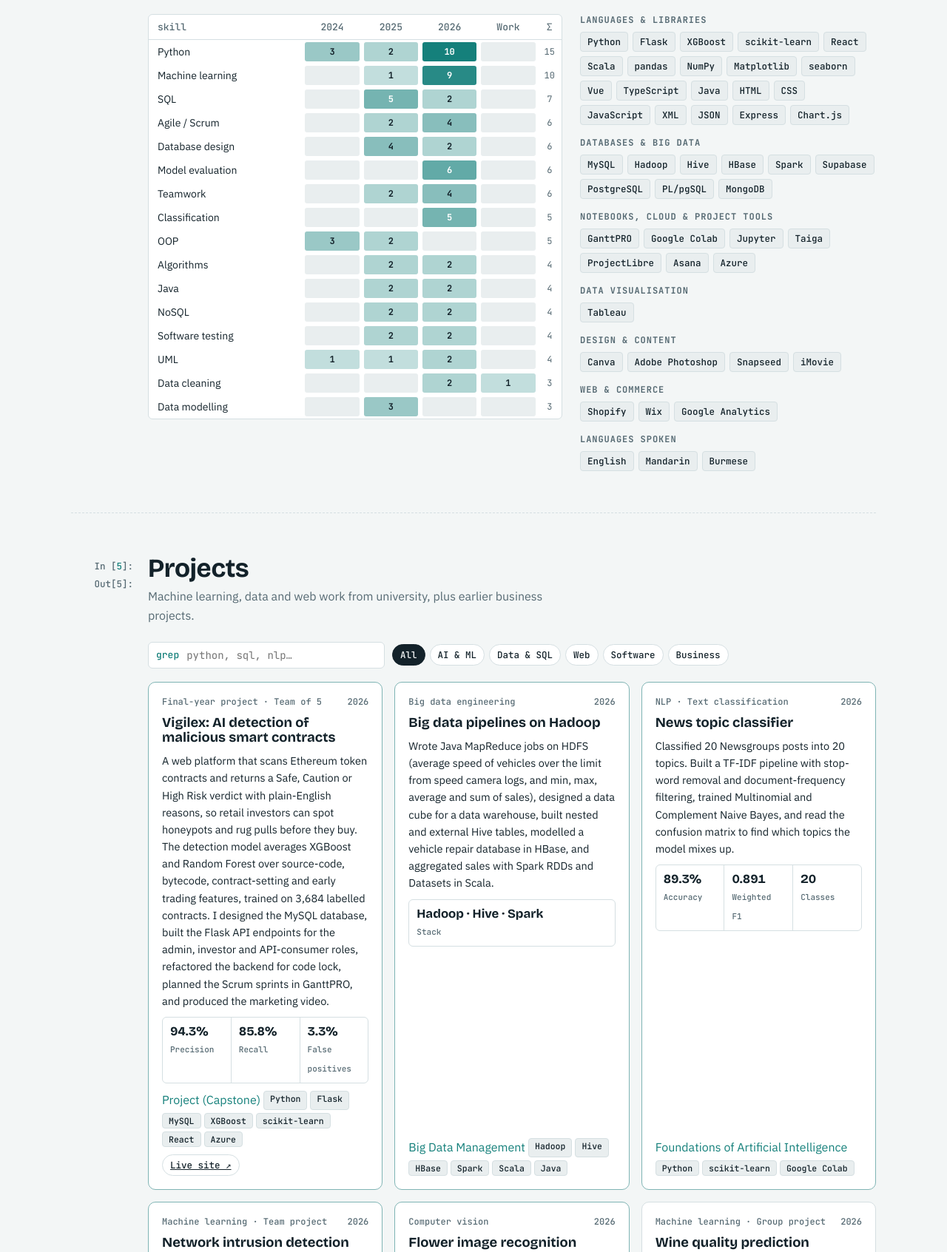
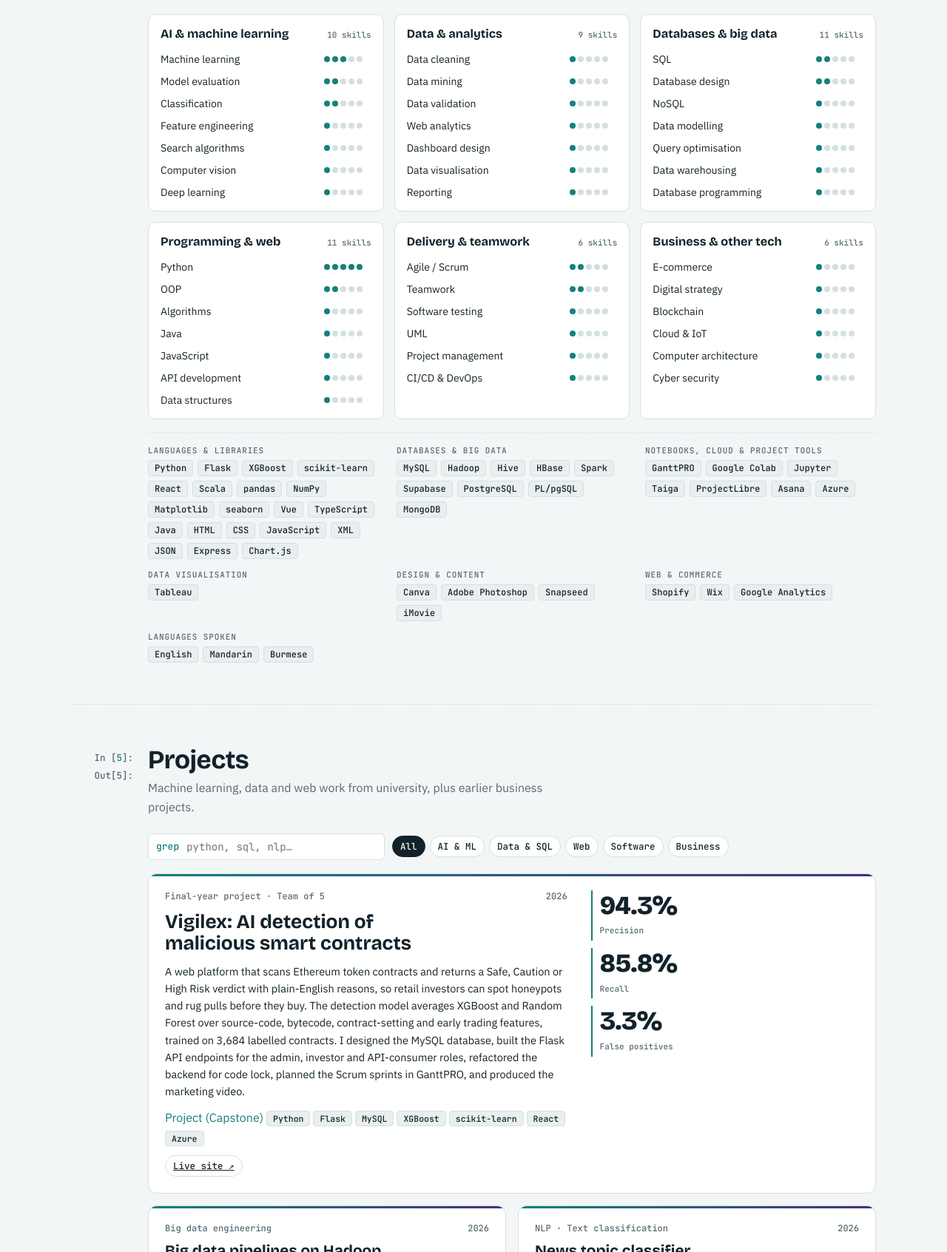
Before and after one commit to akamanlev/akamanlev.github.io, a plain HTML site: page index.html in a window 1280 px wide. Shown: the part 2206-3899 px from the top of the page at 74% size. Drawn offline with nearby package versions, Linux system fonts and the light colour scheme.

Commit message:
Redesign Skills, Projects and Education sections
Co-Authored-By: Claude Opus 5.5 <noreply@anthropic.com>
Claude-Session: https://claude.ai/code/session_013h4VqxE54rVxcQsoDLQ6Sd

```diff
--- a/data.js
+++ b/data.js
@@ -31,19 +31,19 @@ window.PORTFOLIO = {
 
   education: [
     {
-      school: "SIM – University of Wollongong (UOW)",
+      school: "SIM – University of Wollongong (UOW)", badge: "UOW",
       award: "Bachelor of Computer Science, Big Data major",
       period: "2024 – Feb 2027 (expected)",
       note: "Coursework spans machine learning, big data mining and management, databases and software engineering, ending with the Vigilex capstone."
     },
     {
-      school: "Nanyang Polytechnic",
+      school: "Nanyang Polytechnic", badge: "NYP",
       award: "Diploma in Business Management",
       period: "2020 – 2023",
       note: "Specialised in Digital Communications and E-commerce & Retail Management."
     },
     {
-      school: "Mayflower Secondary School",
+      school: "Mayflower Secondary School", badge: "MSS",
       award: "GCE O-Level",
       period: "2016 – 2019",
       note: "President of the Chinese Dance Club; SYF 2017 Certificate of Distinction; Merit Award for Leaders."
--- a/index.html
+++ b/index.html
@@ -162,40 +162,60 @@ table.df{width:100%;border-collapse:collapse;font:400 13.5px var(--font-mono);fo
 .subj .more p{margin:0 0 8px}
 .subj .more .row2{display:flex;flex-wrap:wrap;gap:4px;margin-bottom:6px;align-items:center}
 .subj .more .lbl{font:500 11px var(--font-mono);color:var(--muted);margin-right:4px}
-/* skills heatmap */
-.skills-grid{display:grid;grid-template-columns:minmax(0,1.4fr) minmax(0,1fr);gap:24px;align-items:start}
-@media (max-width:900px){ .skills-grid{grid-template-columns:minmax(0,1fr)} }
-.heat{border:1px solid var(--line);border-radius:var(--r);background:var(--surface);overflow-x:auto}
-.heat table{border-collapse:collapse;width:100%;font:400 13px var(--font-mono)}
-.heat th{font-weight:500;color:var(--muted);padding:8px 6px;text-align:center;white-space:nowrap;border-bottom:1px solid var(--line)}
-.heat th:first-child{text-align:left;padding-left:12px}
-.heat td{padding:3px;text-align:center}
-.heat td.sk{text-align:left;padding:4px 12px;white-space:nowrap;font-family:var(--font-body);font-size:14px}
-.heat tr:hover td.sk{color:var(--accent)}
-.heat tr{cursor:pointer}
-.cellbox{height:26px;min-width:44px;border-radius:3px;display:flex;align-items:center;justify-content:center;font-size:12px;font-weight:700;font-variant-numeric:tabular-nums}
-.toolbox{display:flex;flex-direction:column;gap:16px}
-.toolbox h3{font:700 12px var(--font-mono);text-transform:uppercase;letter-spacing:.08em;color:var(--muted);margin-bottom:8px}
-.toolbox .chips .tag{font-size:12.5px;padding:4px 9px}
+/* skills */
+.skillcats{display:grid;grid-template-columns:repeat(auto-fill,minmax(250px,1fr));gap:14px}
+.scat{background:var(--surface);border:1px solid var(--line);border-radius:10px;padding:16px 16px 10px}
+.scat h3{display:flex;justify-content:space-between;align-items:baseline;font:700 1.02rem var(--font-display);margin-bottom:10px}
+.scat h3 span{font:500 11px var(--font-mono);color:var(--muted)}
+.srow{display:flex;align-items:center;justify-content:space-between;gap:10px;width:100%;padding:6px 6px;margin:0 -6px;border:0;border-radius:5px;background:none;color:var(--fg);font:400 14px var(--font-body);text-align:left;cursor:pointer}
+.srow:hover{background:var(--sunken)} .srow:hover .nm{color:var(--accent)}
+.dots{display:flex;gap:3px;flex:none}
+.dots i{width:8px;height:8px;border-radius:50%;background:var(--line)}
+.dots i.on{background:var(--accent)}
+.toolstrip{margin-top:18px;display:grid;grid-template-columns:repeat(auto-fit,minmax(260px,1fr));gap:14px 24px;padding-top:16px;border-top:1px dashed var(--line)}
+.toolstrip h4{margin:0 0 6px;font:500 11px var(--font-mono);letter-spacing:.08em;text-transform:uppercase;color:var(--muted)}
+.toolstrip .chips .tag{font-size:12px}
+.legend-note{font:400 12px var(--font-mono);color:var(--muted);display:flex;align-items:center;gap:8px;margin-top:10px}
 
 /* projects */
 .toolbar{display:flex;flex-wrap:wrap;gap:10px;align-items:center;margin-bottom:18px}
 .search{display:flex;align-items:center;gap:8px;border:1px solid var(--line);background:var(--surface);border-radius:var(--r);padding:0 10px;height:36px;flex:1 1 220px;max-width:320px}
 .search span{font:500 13px var(--font-mono);color:var(--accent)}
 .search input{border:0;outline:0;background:transparent;color:var(--fg);font:400 14px var(--font-mono);width:100%;min-width:0}
-.grid{display:grid;grid-template-columns:repeat(auto-fill,minmax(290px,1fr));gap:16px}
-.card{display:flex;flex-direction:column;gap:10px;background:var(--surface);border:1px solid var(--line);border-radius:10px;padding:18px}
-.card.feat{border-color:color-mix(in srgb,var(--accent) 45%,var(--line))}
-.card .meta{display:flex;justify-content:space-between;gap:8px;font:500 12px var(--font-mono);color:var(--muted)}
-.card p{margin:0;font-size:14.5px}
-.metrics{display:flex;flex-wrap:wrap;gap:0;border:1px solid var(--line);border-radius:var(--r);overflow:hidden}
-.metrics div{flex:1 1 0;padding:8px 10px;border-right:1px solid var(--line);min-width:0}
-.metrics div:last-child{border-right:0}
-.metrics b{display:block;font:700 1.05rem var(--font-display);font-variant-numeric:tabular-nums;white-space:nowrap;overflow:hidden;text-overflow:ellipsis}
-.metrics span{font:500 11px var(--font-mono);color:var(--muted)}
-.card .tags{display:flex;flex-wrap:wrap;gap:4px;margin-top:auto}
 .pill{font:600 11px var(--font-mono);padding:2px 8px;border-radius:99px;background:color-mix(in srgb,var(--accent) 16%,transparent);color:var(--accent)}
 .empty{grid-column:1/-1;font:400 14px var(--font-mono);color:var(--muted);padding:24px;border:1px dashed var(--line);border-radius:var(--r);text-align:center}
+.sub-h{font:500 11.5px var(--font-mono);letter-spacing:.08em;text-transform:uppercase;color:var(--muted);margin:26px 0 10px}
+.bento{display:grid;grid-template-columns:repeat(2,minmax(0,1fr));gap:16px}
+@media (max-width:760px){ .bento{grid-template-columns:minmax(0,1fr)} }
+.feat{display:flex;flex-direction:column;gap:12px;background:var(--surface);border:1px solid var(--line);border-radius:12px;padding:22px;position:relative;overflow:hidden}
+.feat::after{content:"";position:absolute;inset:0 0 auto;height:3px;background:linear-gradient(90deg,var(--accent),var(--accent-2))}
+.feat.hero-p{grid-column:1/-1;display:grid;grid-template-columns:minmax(0,1.5fr) minmax(0,1fr);gap:22px 32px;align-items:start}
+@media (max-width:760px){ .feat.hero-p{grid-template-columns:minmax(0,1fr)} }
+.feat .kind{font:500 12px var(--font-mono);color:var(--muted);display:flex;justify-content:space-between;gap:8px}
+.feat h3{font-size:1.3rem}
+.feat.hero-p h3{font-size:1.65rem}
+.feat p{margin:0;font-size:14.5px}
+.bignums{display:grid;grid-template-columns:repeat(auto-fit,minmax(90px,1fr));gap:10px}
+.bignums div{border-left:2px solid var(--accent);padding:2px 0 2px 10px;min-width:0}
+.bignums b{display:block;font:800 1.5rem/1.1 var(--font-display);letter-spacing:-.02em;font-variant-numeric:tabular-nums;white-space:nowrap;overflow:hidden;text-overflow:ellipsis}
+.feat.hero-p .bignums{grid-template-columns:minmax(0,1fr)}
+.feat.hero-p .bignums b{font-size:2.2rem}
+.bignums span{font:500 11px var(--font-mono);color:var(--muted)}
+.tagrow{display:flex;flex-wrap:wrap;gap:4px;align-items:center;margin-top:auto}
+.plist{border:1px solid var(--line);border-radius:10px;background:var(--surface);overflow:hidden}
+.prow{border-bottom:1px solid var(--line)} .prow:last-child{border-bottom:0}
+.prow>button{display:grid;grid-template-columns:52px minmax(0,1fr) auto 18px;gap:14px;align-items:center;width:100%;padding:13px 16px;background:none;border:0;color:var(--fg);font:inherit;text-align:left;cursor:pointer}
+.prow>button:hover{background:var(--sunken)}
+.prow .yr{font:500 12.5px var(--font-mono);color:var(--muted)}
+.prow .tt b{display:block;font-weight:600;font-size:15px}
+.prow .tt span{font:500 12px var(--font-mono);color:var(--muted)}
+.prow .tl{display:flex;gap:4px;flex-wrap:wrap;justify-content:flex-end}
+.prow .chev{color:var(--muted);transition:transform .2s}
+.prow[aria-expanded="true"] .chev{transform:rotate(90deg)}
+.prow .body{display:none;padding:0 16px 16px 82px;font-size:14.5px}
+.prow[aria-expanded="true"] .body{display:block}
+.prow .body p{margin:0 0 10px;max-width:72ch}
+@media (max-width:640px){ .prow>button{grid-template-columns:44px minmax(0,1fr) 18px} .prow .tl{display:none} .prow .body{padding-left:16px} }
 
 /* experience */
 .timeline{display:flex;flex-direction:column;border-left:2px solid var(--line);margin-left:6px}
@@ -206,10 +226,19 @@ table.df{width:100%;border-collapse:collapse;font:400 13.5px var(--font-mono);fo
 .job h3{margin:2px 0 6px}
 .job h3 small{font:500 14px var(--font-body);color:var(--muted)}
 .job ul{margin:0;padding-left:18px;max-width:70ch}
-.edu{display:grid;grid-template-columns:repeat(auto-fit,minmax(260px,1fr));gap:16px;margin-top:8px}
-.edu div{border-top:2px solid var(--fg);padding-top:10px}
-.edu .when{font:500 12px var(--font-mono);color:var(--muted)}
-.edu p{margin:6px 0 0;font-size:14.5px;color:var(--muted)}
+.edu{display:grid;grid-template-columns:repeat(3,minmax(0,1fr));gap:16px;margin-top:10px;position:relative}
+@media (max-width:900px){ .edu{grid-template-columns:minmax(0,1fr)} }
+.educ{display:flex;flex-direction:column;gap:6px;background:var(--surface);border:1px solid var(--line);border-radius:12px;padding:18px}
+.educ.now{border-color:var(--accent);box-shadow:0 0 0 3px color-mix(in srgb,var(--accent) 14%,transparent)}
+.educ .top{display:flex;align-items:center;gap:12px;margin-bottom:4px}
+.badge{flex:none;width:46px;height:46px;border-radius:10px;display:grid;place-items:center;font:800 13px var(--font-display);letter-spacing:.02em;background:var(--sunken);color:var(--fg);border:1px solid var(--line)}
+.educ.now .badge{background:var(--accent);color:var(--accent-ink);border-color:var(--accent)}
+.educ .when{font:500 12px var(--font-mono);color:var(--muted)}
+.educ h3{font-size:1.08rem}
+.educ .sch{font-weight:500}
+.educ p{margin:4px 0 0;font-size:14px;color:var(--muted)}
+.edu-h{display:flex;align-items:baseline;gap:12px;margin:34px 0 4px}
+.edu-h h3{font-size:1.35rem}
 
 /* activities */
 .acts{display:grid;grid-template-columns:repeat(auto-fill,minmax(240px,1fr));gap:12px 24px}
@@ -343,14 +372,12 @@ transcript.<span class="k">describe</span>()</div>
     <div>
       <div class="head">
         <div>
-          <h2>Skills, with evidence</h2>
-          <p>Each cell counts the subjects, projects and jobs where I used a skill, by year. Click a skill to see the projects behind it.</p>
+          <h2>Skills</h2>
+          <p>Grouped by what I use them for. The dots show how many subjects, projects and jobs I've used each skill in. Click a skill to see the projects behind it.</p>
         </div>
       </div>
-      <div class="skills-grid">
-        <div class="heat" id="heat"></div>
-        <div class="toolbox" id="toolbox"></div>
-      </div>
+      <div class="skillcats" id="skillcats"></div>
+      <div class="toolstrip" id="toolbox"></div>
     </div>
   </section>
 
@@ -368,7 +395,7 @@ transcript.<span class="k">describe</span>()</div>
         <label class="search" for="q"><span>grep</span><input id="q" type="search" placeholder="python, sql, nlp…" autocomplete="off"></label>
         <div class="chips" id="projChips" role="group" aria-label="Filter projects"></div>
       </div>
-      <div class="grid" id="cards"></div>
+      <div id="cards"></div>
     </div>
   </section>
 
@@ -407,7 +434,7 @@ transcript.<span class="k">describe</span>()</div>
     <div>
       <div class="head"><div><h2>Experience</h2><p>Reporting, e-commerce and customer-facing roles that taught me what the people using data actually need.</p></div></div>
       <div class="timeline" id="jobs"></div>
-      <h3 style="margin:28px 0 6px">Education</h3>
+      <div class="edu-h"><h3>Education</h3></div>
       <div class="edu" id="edu"></div>
     </div>
   </section>
@@ -552,24 +579,26 @@ D.experience.forEach(function(x){ (x.skills||[]).forEach(function(s){ add(s,"Wor
 function total(s){ return cols.reduce(function(a,c){return a+((ev[s][c]||[]).length);},0); }
 var skillRows=Object.keys(ev).sort(function(a,b){return total(b)-total(a) || a.localeCompare(b);}).slice(0,16);
 var maxC=1; skillRows.forEach(function(s){ cols.forEach(function(c){ maxC=Math.max(maxC,(ev[s][c]||[]).length); }); });
+var SKCATS=[
+  ["AI & machine learning",["Machine learning","Deep learning","Classification","NLP","Computer vision","Model evaluation","Feature engineering","Search algorithms","Explainable AI","Knowledge representation"]],
+  ["Data & analytics",["Data cleaning","Data mining","Data visualisation","Dashboard design","Web analytics","Reporting","Data validation","Spatial data","Text processing"]],
+  ["Databases & big data",["SQL","NoSQL","Database design","Data modelling","Query optimisation","Database programming","Database security","Data warehousing","Dimensional modelling","MapReduce","Distributed processing"]],
+  ["Programming & web",["Python","Java","OOP","Algorithms","Data structures","Complexity analysis","Simulation","HTML / CSS","JavaScript","XML / JSON","API development"]],
+  ["Delivery & teamwork",["Agile / Scrum","Teamwork","UML","Software testing","CI/CD & DevOps","Project management","Requirements analysis"]]
+];
 function drawHeat(){
-  var t='<table><thead><tr><th>skill</th>'+cols.map(function(c){return "<th>"+c+"</th>";}).join("")+'<th>Σ</th></tr></thead><tbody>';
-  skillRows.forEach(function(s){
-    t+='<tr data-s="'+esc(s)+'" tabindex="0"><td class="sk">'+esc(s)+'</td>';
-    cols.forEach(function(c){
-      var n=(ev[s][c]||[]).length, pct=n?Math.round(18+82*n/maxC):0;
-      var bg=n?"color-mix(in srgb, var(--accent) "+pct+"%, var(--surface))":"var(--sunken)";
-      var fg=pct>55?"var(--accent-ink)":"var(--fg)";
-      t+='<td><div class="cellbox" title="'+esc(n?(ev[s][c].join(", ")):"none")+'" style="background:'+bg+';color:'+fg+'">'+(n||"")+'</div></td>';
-    });
-    t+='<td class="mono" style="color:var(--muted);font-size:12px">'+total(s)+'</td></tr>';
-  });
-  t+='</tbody></table>';
-  $("#heat").innerHTML=t;
-  $("#heat").querySelectorAll("tr[data-s]").forEach(function(tr){
-    function go(){ filterSkill(tr.dataset.s); scrollToId("projects"); }
-    tr.addEventListener("click", go); tr.addEventListener("keydown", function(e){ if(e.key==="Enter") go(); });
-  });
+  var placed={}; SKCATS.forEach(function(c){ c[1].forEach(function(k){ placed[k]=1; }); });
+  var cats=SKCATS.map(function(c){ return [c[0], c[1].filter(function(k){return ev[k];})]; });
+  var rest=Object.keys(ev).filter(function(k){return !placed[k];}); if(rest.length) cats.push(["Business & other tech", rest]);
+  var maxT=Math.max.apply(null,Object.keys(ev).map(total));
+  $("#skillcats").innerHTML=cats.filter(function(c){return c[1].length;}).map(function(c){
+    var list=c[1].slice().sort(function(a,b){return total(b)-total(a)||a.localeCompare(b);}).slice(0,7);
+    return '<div class="scat"><h3>'+esc(c[0])+'<span>'+c[1].length+' skills</span></h3>'+list.map(function(k){
+      var t=total(k), on=Math.max(1,Math.round(5*t/maxT)), src=[]; cols.forEach(function(cc){ src=src.concat(ev[k][cc]||[]); });
+      return '<button type="button" class="srow" data-s="'+esc(k)+'" title="'+esc("Used in: "+src.join(", "))+'"><span class="nm">'+esc(k)+'</span><span class="dots" aria-label="'+t+' uses">'+[0,1,2,3,4].map(function(i){return '<i class="'+(i<on?"on":"")+'"></i>';}).join("")+'</span></button>';
+    }).join("")+'</div>';
+  }).join("");
+  $("#skillcats").querySelectorAll(".srow").forEach(function(b){ b.addEventListener("click",function(){ filterSkill(b.dataset.s); scrollToId("projects"); }); });
 }
 (function toolbox(){
   var tools={}; mods.concat(D.projects).forEach(function(x){ (x.tools||[]).forEach(function(t){ tools[t]=1; }); });
@@ -579,7 +608,7 @@ function drawHeat(){
               ["Notebooks, cloud & project tools", Object.keys(tools).filter(function(t){return ["Google Colab","Jupyter","Azure","ProjectLibre","Asana","GanttPRO","Taiga"].indexOf(t)>-1;})]];
   Object.keys(D.otherSkills||{}).forEach(function(k){ groups.push([k, D.otherSkills[k]]); });
   groups.push(["Languages spoken", P.languages]);
-  $("#toolbox").innerHTML = groups.filter(function(g){return g[1].length;}).map(function(g){ return "<div><h3>"+esc(g[0])+'</h3><div class="chips">'+g[1].map(function(t){return '<span class="tag">'+esc(t)+"</span>";}).join("")+"</div></div>"; }).join("");
+  $("#toolbox").innerHTML = groups.filter(function(g){return g[1].length;}).map(function(g){ return "<div><h4>"+esc(g[0])+'</h4><div class="chips">'+g[1].map(function(t){return '<span class="tag">'+esc(t)+"</span>";}).join("")+"</div></div>"; }).join("");
 })();
 
 /* ---------- projects ---------- */
@@ -596,27 +625,41 @@ function renderChips(){
 $("#projChips").addEventListener("click", function(e){ var b=e.target.closest(".chip"); if(!b) return; if(b.dataset.c==="__skill"){ pskill=null; } else { pskill=null; pcat=b.dataset.c; } renderChips(); renderCards(); });
 $("#q").addEventListener("input", renderCards);
 function filterSkill(s){ pskill=s; pcat="All"; $("#q").value=""; renderChips(); renderCards(); }
+var openProj=null;
+function tagsHtml(p){ return (p.module?'<button type="button" class="tag linkish" style="text-decoration:none;color:var(--accent)" data-m="'+p.module+'">'+esc(modName(p.module))+'</button>':'')+(p.tools||[]).map(function(t){return '<span class="tag">'+esc(t)+'</span>';}).join(""); }
+function linksHtml(p){ return (p.links&&p.links.length?'<div class="chips">'+p.links.map(function(l){return '<a class="chip" href="'+esc(l.url)+'" target="_blank" rel="noopener">'+esc(l.label)+' ↗</a>';}).join("")+'</div>':''); }
 function renderCards(){
   var q=$("#q").value.trim().toLowerCase();
   var list=D.projects.filter(function(p){
     if(pskill && (p.skills||[]).indexOf(pskill)<0) return false;
     if(!pskill && pcat!=="All" && !(p.skills||[]).some(function(s){return CATS[pcat].indexOf(s)>-1;})) return false;
     if(q && projText(p).indexOf(q)<0) return false; return true;
-  }).sort(function(a,b){ return (b.featured?1:0)-(a.featured?1:0) || b.year-a.year; });
+  });
   var g=$("#cards");
   if(!list.length){ g.innerHTML='<div class="empty">No projects match. Clear the filter to see all '+D.projects.length+'.</div>'; return; }
-  g.innerHTML=list.map(function(p){
-    return '<article class="card'+(p.featured?" feat":"")+'" id="p-'+p.id+'">'+
-      '<div class="meta"><span>'+esc(p.kind||"")+'</span><span>'+(p.status?'<span class="pill">'+esc(p.status)+'</span> ':'')+p.year+'</span></div>'+
-      '<h3>'+esc(p.title)+'</h3><p>'+esc(p.summary)+'</p>'+
-      (p.metrics&&p.metrics.length?'<div class="metrics">'+p.metrics.map(function(x){return '<div><b title="'+esc(x.v)+'">'+esc(x.v)+'</b><span>'+esc(x.k)+'</span></div>';}).join("")+'</div>':'')+
-      '<div class="tags">'+(p.module?'<button type="button" class="tag linkish" style="text-decoration:none;color:var(--accent)" data-m="'+p.module+'">'+esc(modName(p.module))+'</button>':'')+(p.tools||[]).map(function(t){return '<span class="tag">'+esc(t)+'</span>';}).join("")+'</div>'+
-      (p.links&&p.links.length?'<div class="chips">'+p.links.map(function(l){return '<a class="chip" href="'+esc(l.url)+'" target="_blank" rel="noopener">'+esc(l.label)+' ↗</a>';}).join("")+'</div>':'')+
-      '</article>';
-  }).join("");
+  var feat=list.filter(function(p){return p.featured;}).sort(function(a,b){ return (b.id==="vigilex")-(a.id==="vigilex") || b.year-a.year; });
+  var rest=list.filter(function(p){return !p.featured;}).sort(function(a,b){ return b.year-a.year || (a.title<b.title?-1:1); });
+  var html='';
+  if(feat.length){
+    html+='<div class="bento">'+feat.map(function(p,i){
+      var hero=(i===0 && feat.length%2===1);
+      var nums=(p.metrics||[]).length?'<div class="bignums">'+p.metrics.map(function(x){return '<div><b title="'+esc(x.v)+'">'+esc(x.v)+'</b><span>'+esc(x.k)+'</span></div>';}).join("")+'</div>':'';
+      var main='<div class="kind"><span>'+esc(p.kind||"")+'</span><span>'+(p.status?'<span class="pill">'+esc(p.status)+'</span> ':'')+p.year+'</span></div><h3>'+esc(p.title)+'</h3><p>'+esc(p.summary)+'</p>';
+      if(hero) return '<article class="feat hero-p" id="p-'+p.id+'"><div style="display:flex;flex-direction:column;gap:12px;min-width:0">'+main+'<div class="tagrow">'+tagsHtml(p)+'</div>'+linksHtml(p)+'</div>'+nums+'</article>';
+      return '<article class="feat" id="p-'+p.id+'">'+main+nums+'<div class="tagrow">'+tagsHtml(p)+'</div>'+linksHtml(p)+'</article>';
+    }).join("")+'</div>';
+  }
+  if(rest.length){
+    html+='<div class="sub-h">'+(feat.length?'More projects':'Projects')+' · '+rest.length+'</div><div class="plist">'+rest.map(function(p){
+      return '<div class="prow" id="p-'+p.id+'" aria-expanded="'+(openProj===p.id)+'"><button type="button" data-open="'+p.id+'" aria-controls="pb-'+p.id+'"><span class="yr">'+p.year+'</span><span class="tt"><b>'+esc(p.title)+'</b><span>'+esc(p.kind||"")+'</span></span><span class="tl">'+(p.tools||[]).slice(0,3).map(function(t){return '<span class="tag">'+esc(t)+'</span>';}).join("")+'</span><span class="chev" aria-hidden="true">›</span></button>'+
+        '<div class="body" id="pb-'+p.id+'"><p>'+esc(p.summary)+'</p><div class="tagrow">'+tagsHtml(p)+'</div>'+linksHtml(p)+'</div></div>';
+    }).join("")+'</div>';
+  }
+  g.innerHTML=html;
   g.querySelectorAll("[data-m]").forEach(function(b){ b.addEventListener("click", function(){ openModule(b.dataset.m); }); });
+  g.querySelectorAll("[data-open]").forEach(function(b){ b.addEventListener("click", function(){ var id=b.dataset.open; openProj = openProj===id?null:id; g.querySelectorAll(".prow").forEach(function(r){ r.setAttribute("aria-expanded", String(r.id==="p-"+openProj)); }); }); });
 }
-function showProject(id){ pskill=null; pcat="All"; $("#q").value=""; renderChips(); renderCards(); var el=document.getElementById("p-"+id); if(el){ el.scrollIntoView({block:"center",behavior:"smooth"}); el.animate&&el.animate([{boxShadow:"0 0 0 3px "+css("--accent")},{boxShadow:"0 0 0 0 transparent"}],{duration:1400}); } }
+function showProject(id){ pskill=null; pcat="All"; $("#q").value=""; openProj=id; renderChips(); renderCards(); var el=document.getElementById("p-"+id); if(el){ el.scrollIntoView({block:"center",behavior:"smooth"}); el.animate&&el.animate([{boxShadow:"0 0 0 3px "+css("--accent")},{boxShadow:"0 0 0 0 transparent"}],{duration:1400}); } }
 
 
 /* ---------- CNN explainer ---------- */
@@ -706,7 +749,7 @@ window.__cnnRun=run;
 
 /* ---------- experience, education, activities ---------- */
 $("#jobs").innerHTML = D.experience.map(function(x){ return '<div class="job"><div class="when">'+esc(x.period)+'</div><h3>'+esc(x.role)+(x.org?' <small>· '+esc(x.org)+'</small>':'')+'</h3><ul>'+x.points.map(function(p){return "<li>"+esc(p)+"</li>";}).join("")+'</ul></div>'; }).join("");
-$("#edu").innerHTML = D.education.map(function(e){ return '<div><div class="when">'+esc(e.period)+'</div><h3>'+esc(e.award)+'</h3><div>'+esc(e.school)+'</div><p>'+esc(e.note)+'</p></div>'; }).join("");
+$("#edu").innerHTML = D.education.map(function(e,i){ var b=e.badge||e.school.replace(/\(.*?\)/g,"").split(/[\s–-]+/).filter(function(w){return /^[A-Z]/.test(w);}).map(function(w){return w[0];}).join("").slice(0,3); return '<div class="educ'+(i===0?" now":"")+'"><div class="top"><span class="badge" aria-hidden="true">'+esc(b)+'</span><div><div class="when">'+esc(e.period)+'</div>'+(i===0?'<span class="pill">current</span>':'')+'</div></div><h3>'+esc(e.award)+'</h3><div class="sch">'+esc(e.school)+'</div><p>'+esc(e.note)+'</p></div>'; }).join("");
 $("#acts").innerHTML = D.activities.map(function(a){ return "<div><b>"+esc(a.title)+"</b><span>"+esc(a.detail)+"</span></div>"; }).join("");
 
 /* ---------- console ---------- */
```
